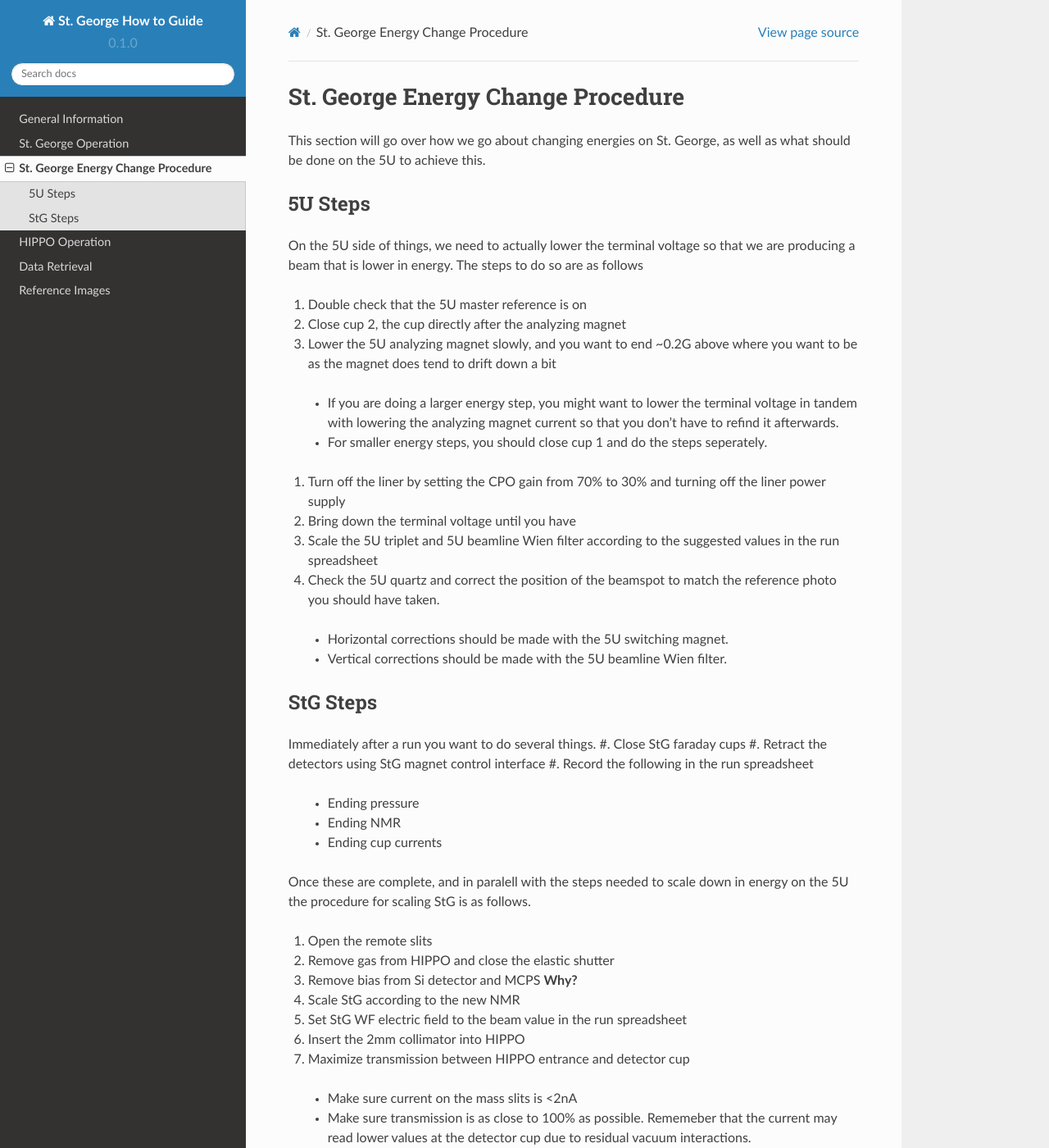
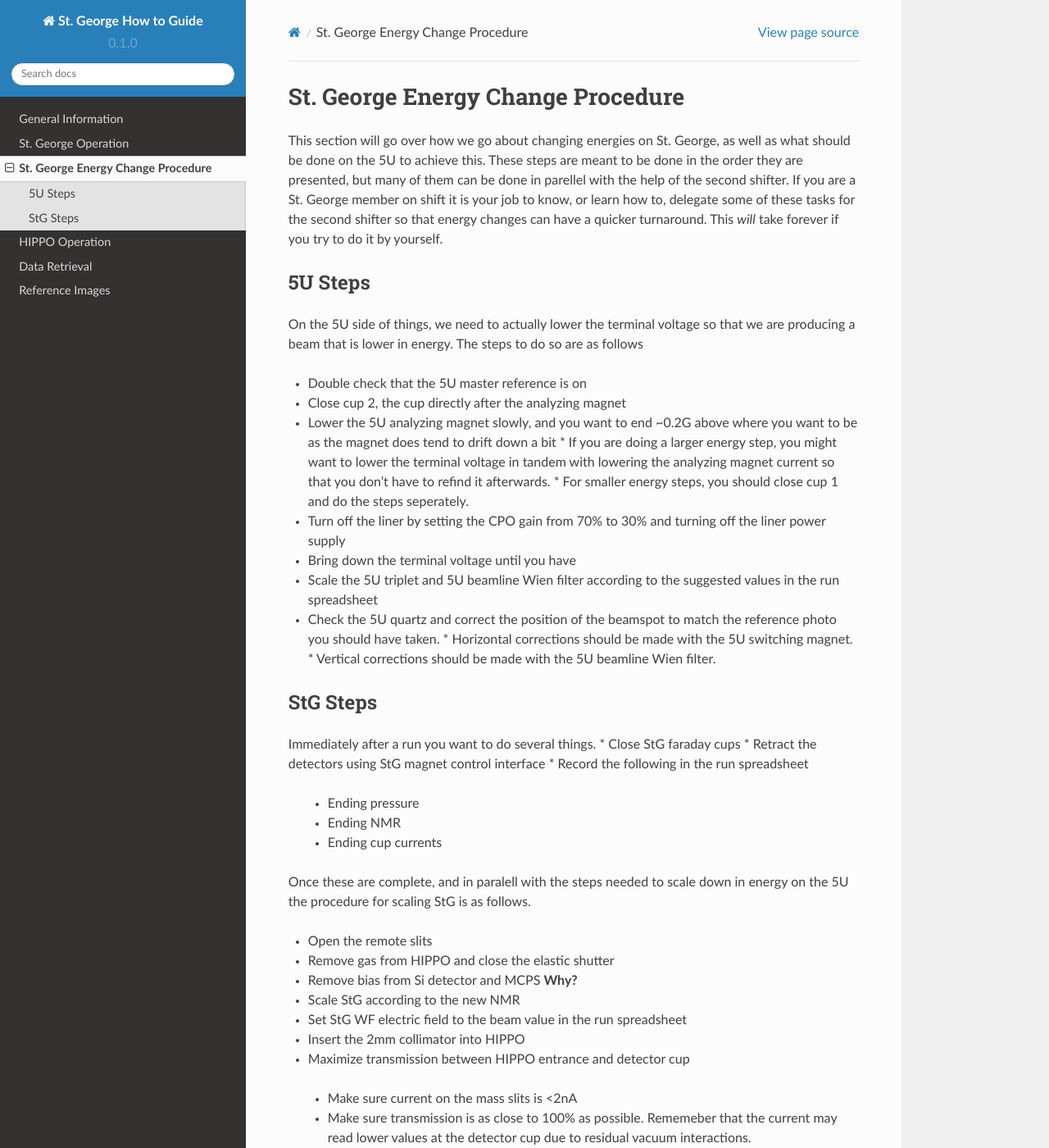
Before and after one commit to asanch25/StG-How-To, a Sphinx documentation site: the page built from docs/source/energyprocedure.rst, in a window 1280 px wide and 1400 px high. Shown: the whole window at 82% size. Built offline with Sphinx 7.4.7 and the Read the Docs theme 2.0.0, drawn with Linux system fonts in a browser that asks for light colours; pages that are not in the unit, such as notebooks, are missing from menus.

Commit message:
Update energyprocedure.rst

```diff
--- a/docs/source/energyprocedure.rst
+++ b/docs/source/energyprocedure.rst
@@ -1,20 +1,20 @@
 St. George Energy Change Procedure
 ==================================
-This section will go over how we go about changing energies on St. George, as well as what should be done on the 5U to achieve this.
+This section will go over how we go about changing energies on St. George, as well as what should be done on the 5U to achieve this. These steps are meant to be done in the order they are presented, but many of them can be done in parellel with the help of the second shifter. If you are a St. George member on shift it is your job to know, or learn how to, delegate some of these tasks for the second shifter so that energy changes can have a quicker turnaround. This *will* take forever if you try to do it by yourself.
 
 5U Steps
 --------
 On the 5U side of things, we need to actually lower the terminal voltage so that we are producing a beam that is lower in energy. The steps to do so are as follows
 
-#. Double check that the 5U master reference is on
-#. Close cup 2, the cup directly after the analyzing magnet
-#. Lower the 5U analyzing magnet slowly, and you want to end ~0.2G above where you want to be as the magnet does tend to drift down a bit
+* Double check that the 5U master reference is on
+* Close cup 2, the cup directly after the analyzing magnet
+* Lower the 5U analyzing magnet slowly, and you want to end ~0.2G above where you want to be as the magnet does tend to drift down a bit
   * If you are doing a larger energy step, you might want to lower the terminal voltage in tandem with lowering the analyzing magnet current so that you don't have to refind it afterwards.
   * For smaller energy steps, you should close cup 1 and do the steps seperately.
-#. Turn off the liner by setting the CPO gain from 70% to 30% and turning off the liner power supply
-#. Bring down the terminal voltage until you have
-#. Scale the 5U triplet and 5U beamline Wien filter according to the suggested values in the run spreadsheet
-#. Check the 5U quartz and correct the position of the beamspot to match the reference photo you should have taken.
+* Turn off the liner by setting the CPO gain from 70% to 30% and turning off the liner power supply
+* Bring down the terminal voltage until you have
+* Scale the 5U triplet and 5U beamline Wien filter according to the suggested values in the run spreadsheet
+* Check the 5U quartz and correct the position of the beamspot to match the reference photo you should have taken.
   * Horizontal corrections should be made with the 5U switching magnet.
   * Vertical corrections should be made with the 5U beamline Wien filter.
 
@@ -25,34 +25,34 @@ On the 5U side of things, we need to actually lower the terminal voltage so that
 StG Steps
 ---------
 Immediately after a run you want to do several things.
-#. Close StG faraday cups
-#. Retract the detectors using StG magnet control interface
-#. Record the following in the run spreadsheet
+* Close StG faraday cups
+* Retract the detectors using StG magnet control interface
+* Record the following in the run spreadsheet
   * Ending pressure
   * Ending NMR
   * Ending cup currents
 
 Once these are complete, and in paralell with the steps needed to scale down in energy on the 5U the procedure for scaling StG is as follows.
 
-#. Open the remote slits
-#. Remove gas from HIPPO and close the elastic shutter
-#. Remove bias from Si detector and MCPS **Why?**
-#. Scale StG according to the new NMR
-#. Set StG WF electric field to the beam value in the run spreadsheet
-#. Insert the 2mm collimator into HIPPO
-#. Maximize transmission between HIPPO entrance and detector cup
+* Open the remote slits
+* Remove gas from HIPPO and close the elastic shutter
+* Remove bias from Si detector and MCPS **Why?**
+* Scale StG according to the new NMR
+* Set StG WF electric field to the beam value in the run spreadsheet
+* Insert the 2mm collimator into HIPPO
+* Maximize transmission between HIPPO entrance and detector cup
  * Make sure current on the mass slits is <2nA
  * Make sure transmission is as close to 100% as possible. Rememeber that the current may read lower values at the detector cup due to residual vacuum interactions.
-#. Take collimator out
-#. Close remote slits all the way
+* Take collimator out
+* Close remote slits all the way
 
 .. note::
 
    This next step is very important. This is one of the things you want to let your second shifter know to remind you about.
-#. Set StG Wien filter electric field to the **recoil** value in the run spreadsheet
-#. Add gas to HIPPO and open elastic shutters
-#. Bias MCPs and Si detector
-#. Test rejection
+* Set StG Wien filter electric field to the **recoil** value in the run spreadsheet
+* Add gas to HIPPO and open elastic shutters
+* Bias MCPs and Si detector
+* Test rejection
  * Make sure the scope is set to trigger on the correct signal
  * Double check that the remote slits are all the way in
  * Triple check that the Si detector and MCP2 are retracted
@@ -60,6 +60,6 @@ Once these are complete, and in paralell with the steps needed to scale down in
  * Insert MCP1 and open the remote slits symmetrically until you read ~1kHz on the scope
  * Make sure detector cup is out and then lower MCP2, make sure it is also at ~1kHz
  * Insert Si detector, make sure it is ~1kHz
-#. Record HIPPO entrance and exit cup currents
-#. Record starting gas pressure
-#. Begin Run
+* Record HIPPO entrance and exit cup currents
+* Record starting gas pressure
+* Begin Run
```
